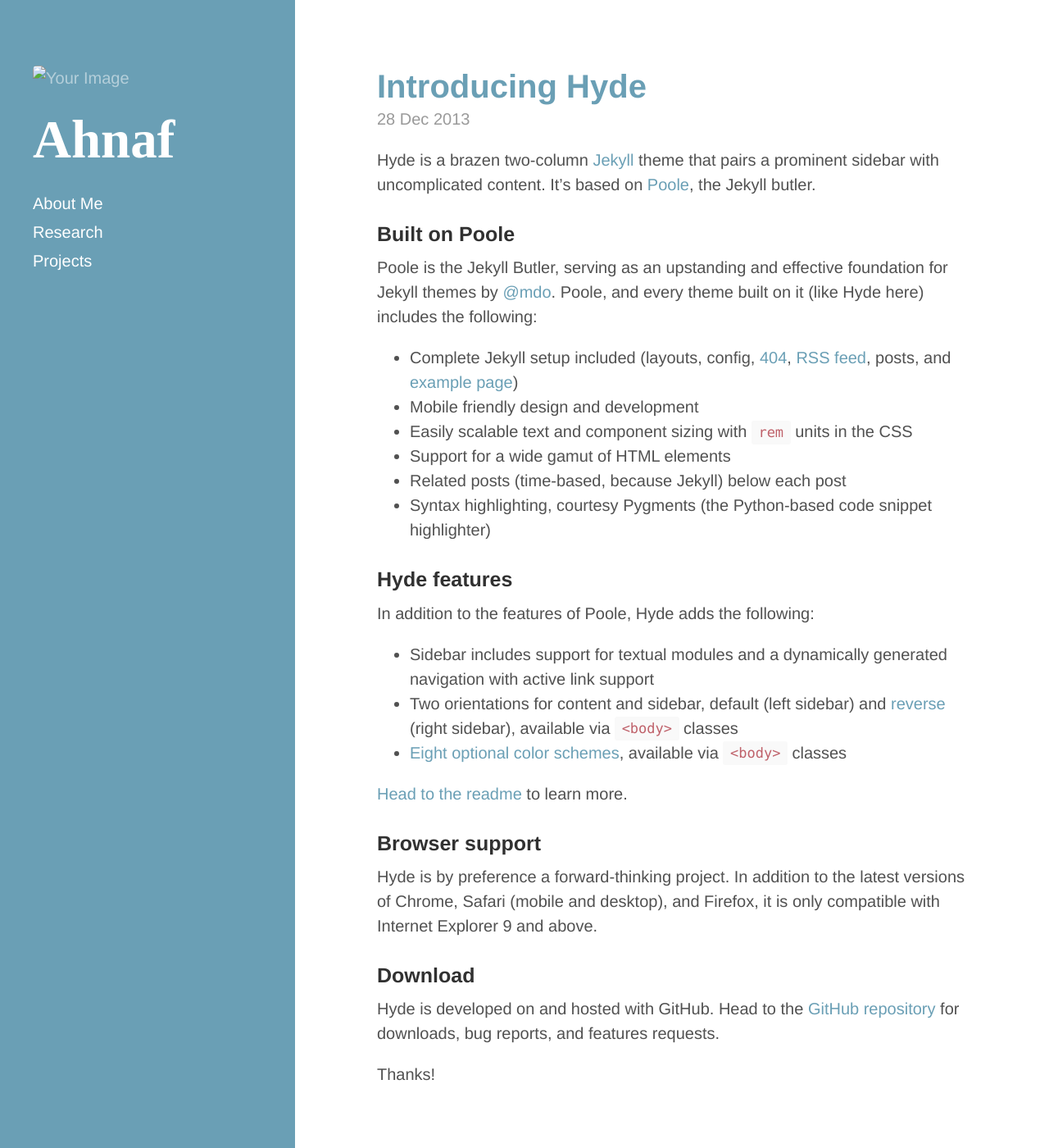
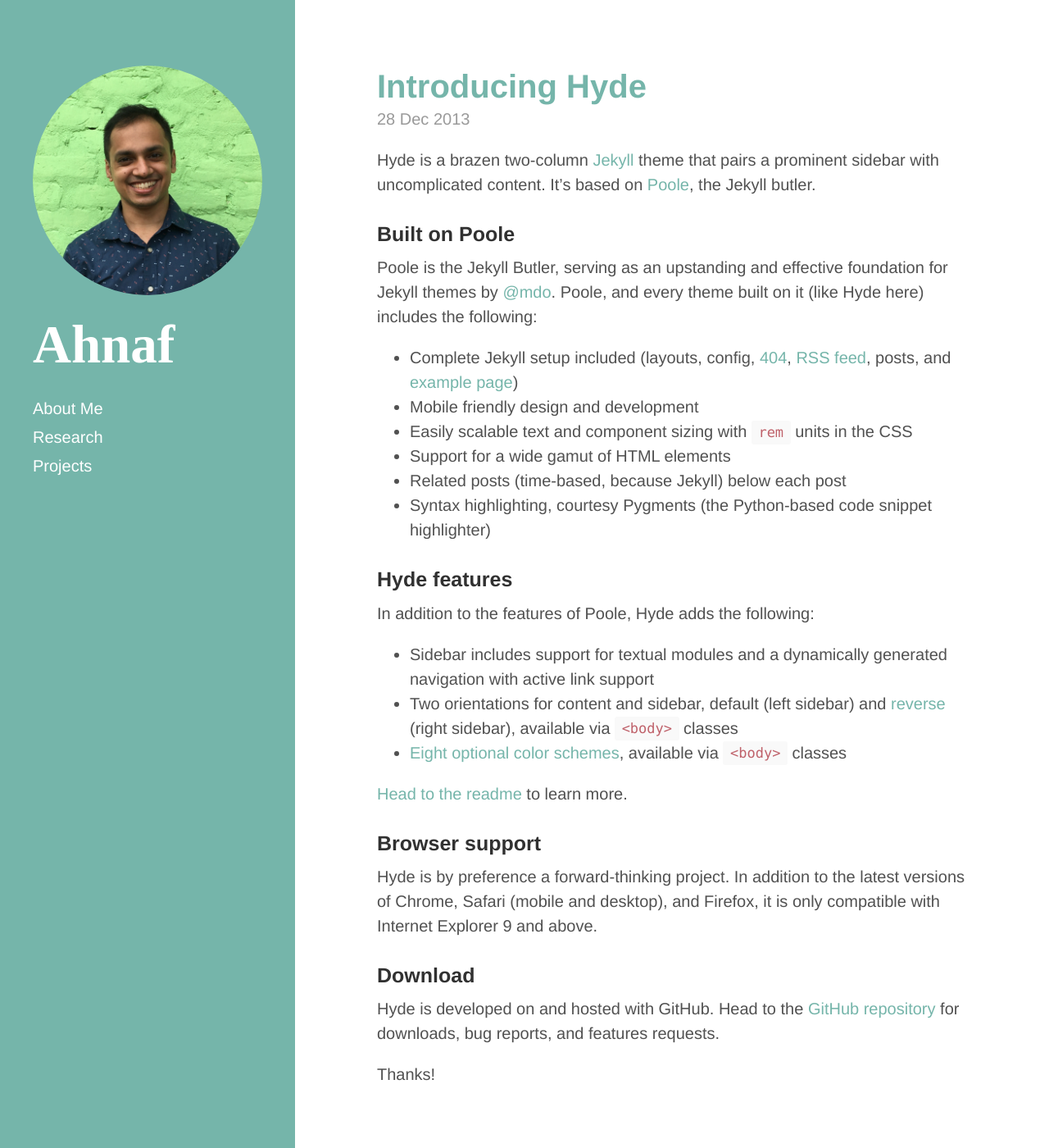
Before and after one commit to ahnafasifkhan/ahnafasifkhan.github.io, a Jekyll site: the page built from index.html, in a window 1280 px wide and 1400 px high. Shown: the whole window at 82% size. Built offline with Jekyll 4.4.1, drawn with Linux system fonts in a browser that asks for light colours; Markdown is read by kramdown in place of the engine named in the settings; the list of posts is cut into pages by our own code.

Commit message:
Add image

```diff
--- a/_includes/sidebar.html
+++ b/_includes/sidebar.html
@@ -1,7 +1,7 @@
 <div class="sidebar">
   <div class="container sidebar-sticky">
     <div class="profile-img">
-      <img src="IMG_0549_cropped.jpg" alt="Your Image">
+      <img style="border-radius: 50%;" src="public/IMG_0549-cropped-square.jpg" alt="Your Image">
     </div>
     <div class="sidebar-about">
       <h1>
--- a/_layouts/default.html
+++ b/_layouts/default.html
@@ -3,7 +3,7 @@
 
   {% include head.html %}
 
-  <body class="theme-base-0d">
+  <body class="theme-base-0c">
 
     {% include sidebar.html %}
 
--- a/public/css/hyde.css
+++ b/public/css/hyde.css
@@ -44,7 +44,6 @@
     font-size: 20px;
   }
 }
-
 
 /*
  * Sidebar
@@ -102,8 +101,6 @@
 .profile-image {
   display: block;
   margin-bottom: 1rem;
-  height: 100vh;
-  border-radius: 50%;
 }
 
 /* Sticky sidebar
```
Also changed, not shown: public/IMG_0549-cropped-square.jpg (added), public/IMG_0549_cropped.jpg (deleted).
